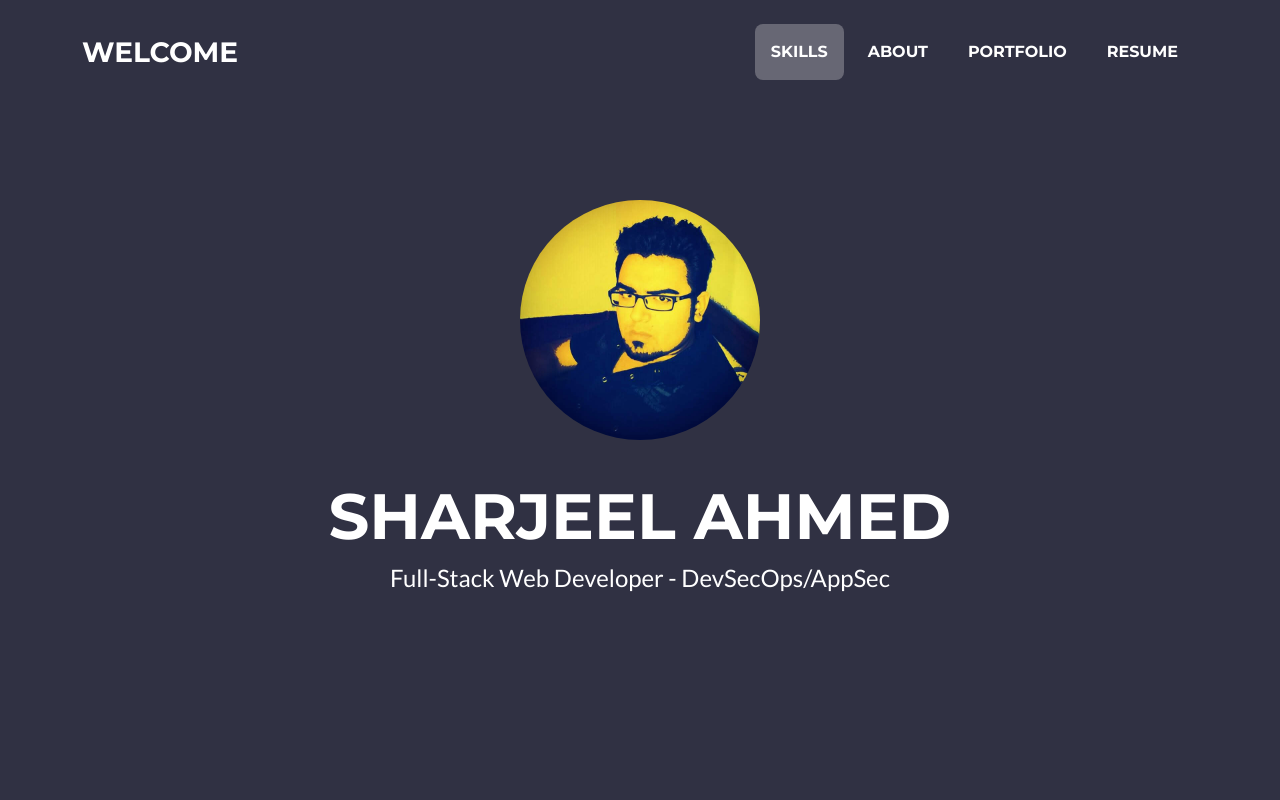
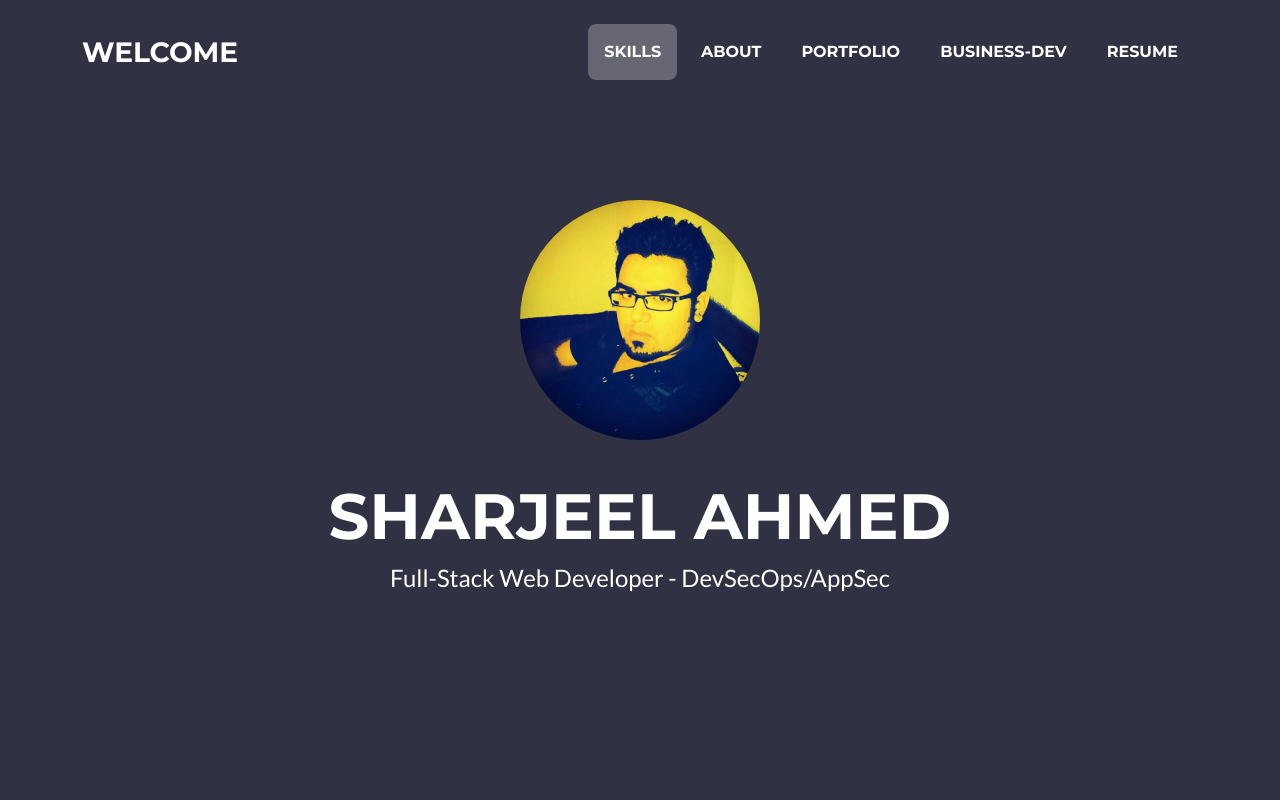
Before and after one commit to SharjeelAhmedKhan/itportfolio, a plain HTML site: page index.html in a window 1280 px wide. Shown: the top 800 px of the page. Drawn offline with nearby package versions, Linux system fonts and the light colour scheme.

Commit message:
updated navigation link for business developer

```diff
--- a/index.html
+++ b/index.html
@@ -30,6 +30,7 @@
                         <li class="nav-item mx-0 mx-lg-1"><a class="nav-link py-3 px-0 px-lg-3 rounded" href="#skills">Skills</a></li>
                         <li class="nav-item mx-0 mx-lg-1"><a class="nav-link py-3 px-0 px-lg-3 rounded" href="#about">About</a></li>
                         <li class="nav-item mx-0 mx-lg-1"><a class="nav-link py-3 px-0 px-lg-3 rounded" href="#portfolio">Portfolio</a></li>
+                        <li class="nav-item mx-0 mx-lg-1"><a class="nav-link py-3 px-0 px-lg-3 rounded" href="https://sharjeelahmedkhan.github.io/businessdeveloper/">Business-DEV</a></li>
                         <li class="nav-item mx-0 mx-lg-1"><a class="nav-link py-3 px-0 px-lg-3 rounded" href="https://drive.google.com/file/d/14eMuxpJx4ri6exD58hIkvsFP12hhRzPP/view?usp=drive_link">Resume</a></li>
                     </ul>
                 </div>
```
